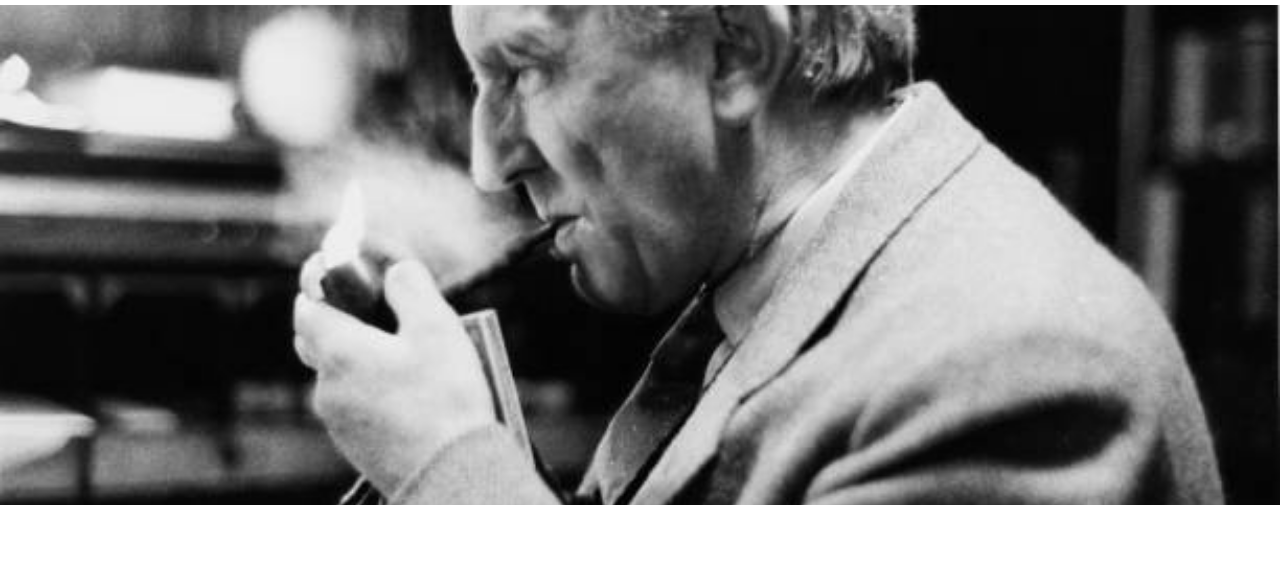
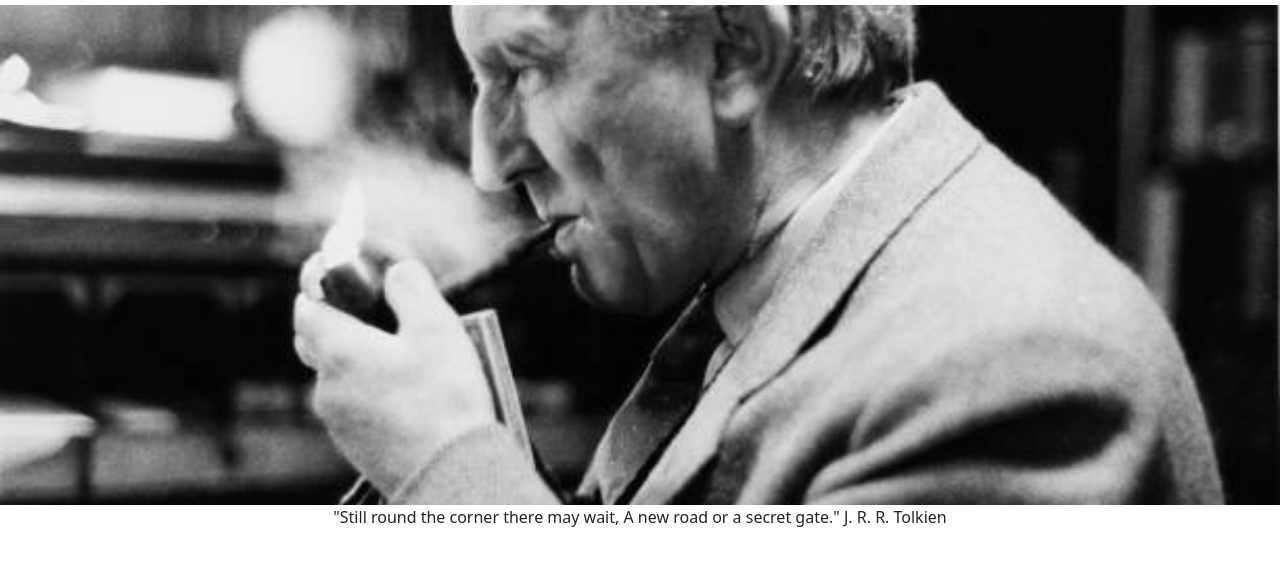
Before and after one commit to Ironmonkeynuts/CI-Milestone-Project-1, a plain HTML site: page index.html in a window 1280 px wide. Shown: the part 219-784 px from the top of the page. Drawn offline with nearby package versions, Linux system fonts and the light colour scheme.

Commit message:
Added quote and styling to center the text.

```diff
--- a/Assets/CSS/style.css
+++ b/Assets/CSS/style.css
@@ -42,3 +42,9 @@ content h4 {
     background: url(../Images/jrrtolkien.jpg) no-repeat center center;
     background-size: 100vw auto; /* Fill width of screen */
 }
+
+/* Quote */
+.quote {
+    width: 100%;
+    text-align: center;
+}
--- a/index.html
+++ b/index.html
@@ -35,6 +35,11 @@
         <div id="hero-image">
         </div>
       </section>
+      <section>
+        <div>
+          <p class="quote">"Still round the corner there may wait, A new road or a secret gate." J. R. R. Tolkien</p>
+        </div>
+      </section>
     </content>
     <footer>
 
```
